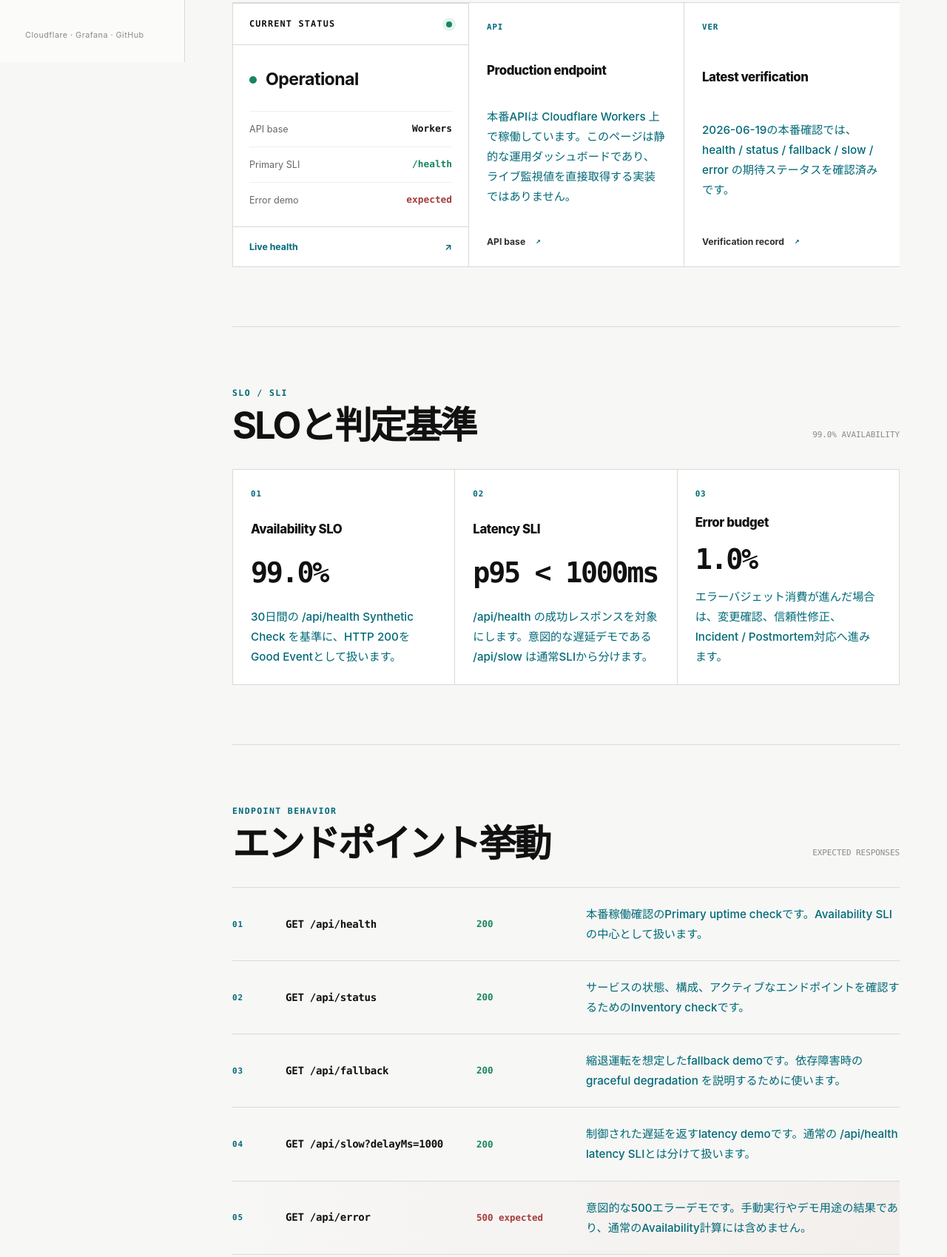
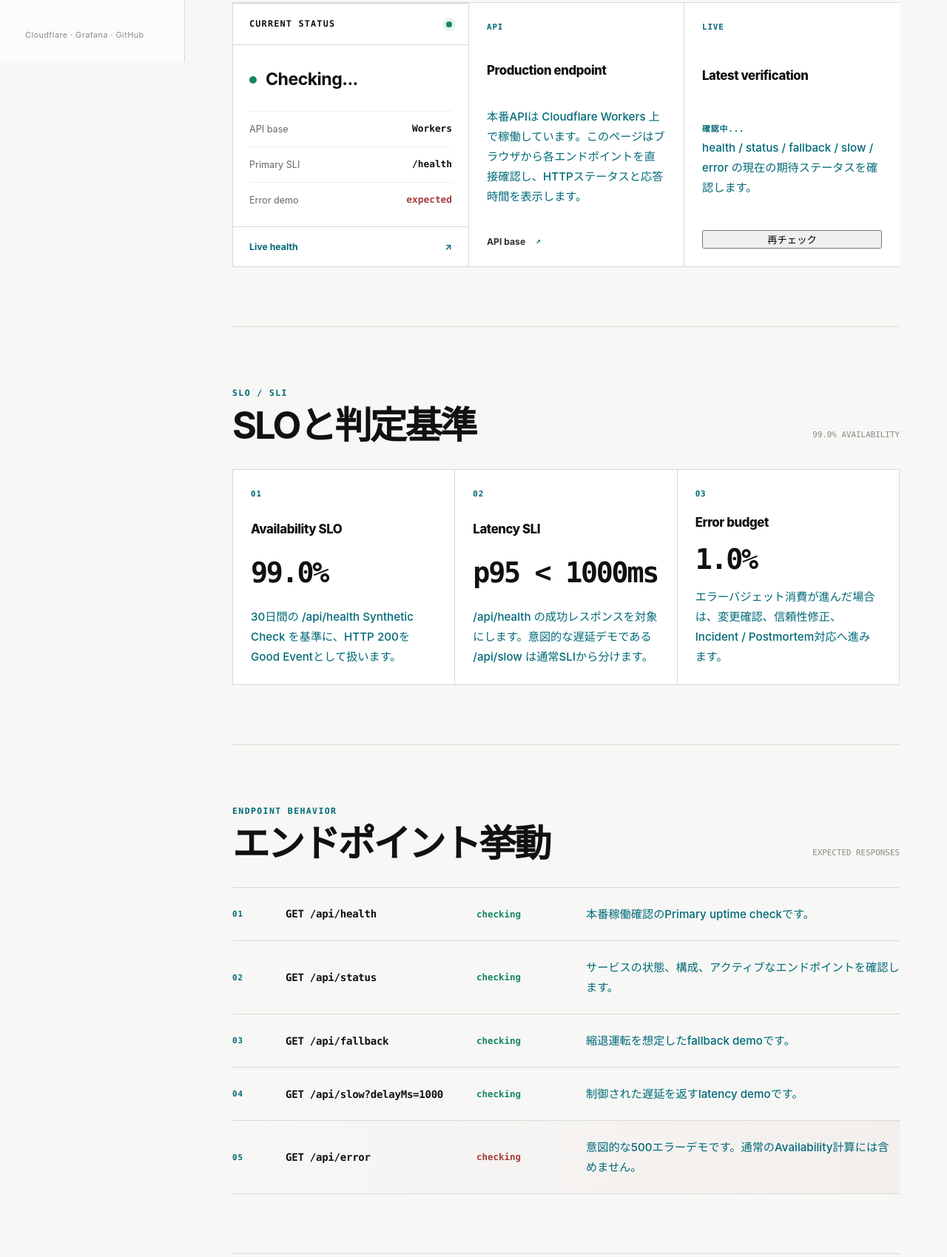
Before and after one commit to YDTNK/sre-lab, a plain HTML site: page apps/landing/reliability.html in a window 1280 px wide. Shown: the part 716-2415 px from the top of the page at 74% size. Drawn offline with Linux system fonts and the light colour scheme.

Commit message:
Add live reliability check placeholders

```diff
--- a/apps/landing/reliability.html
+++ b/apps/landing/reliability.html
@@ -8,9 +8,9 @@
     name="description"
     content="Reliability Demo APIのサービス状態、SLO、エンドポイント挙動、Runbook、Incident、Postmortemへの証跡をまとめたSREポートフォリオページです。"
   />
-  <link rel="stylesheet" href="/portfolio.css?v=20260620-reliability-1" />
-  <link rel="stylesheet" href="/architecture.css?v=20260620-reliability-1" />
-  <link rel="stylesheet" href="/reliability.css?v=20260620-reliability-1" />
+  <link rel="stylesheet" href="/portfolio.css?v=20260620-reliability-live-1" />
+  <link rel="stylesheet" href="/architecture.css?v=20260620-reliability-live-1" />
+  <link rel="stylesheet" href="/reliability.css?v=20260620-reliability-live-1" />
 </head>
 <body>
   <a class="skip-link" href="#main-content">本文へスキップ</a>
@@ -66,7 +66,7 @@
         <div class="page-summary" aria-label="Reliability summary">
           <p>Current scope</p>
           <strong>Service State · SLO · Endpoints · Evidence</strong>
-          <span>Static dashboard / API unchanged</span>
+          <span>Browser live checks / API unchanged</span>
         </div>
       </section>
 
@@ -83,11 +83,11 @@
           <article class="status-card reliability-status-card" aria-labelledby="api-state-title">
             <div class="status-card__header">
               <p id="api-state-title">Current Status</p>
-              <span class="status-card__pulse" aria-hidden="true"></span>
+              <span class="status-card__pulse" aria-hidden="true" data-live-pulse></span>
             </div>
-            <p class="status-card__state">
+            <p class="status-card__state" data-live-overall-state>
               <span aria-hidden="true"></span>
-              Operational
+              Checking...
             </p>
             <dl class="status-card__metrics">
               <div>
@@ -96,11 +96,11 @@
               </div>
               <div>
                 <dt>Primary SLI</dt>
-                <dd class="metric--success">/health</dd>
+                <dd data-live-primary-sli>/health</dd>
               </div>
               <div>
                 <dt>Error demo</dt>
-                <dd class="metric--danger">expected</dd>
+                <dd class="metric--danger" data-live-error-demo>expected</dd>
               </div>
             </dl>
             <a href="https://sre-lab-api.daisan-tanaka.workers.dev/api/health">Live health <span aria-hidden="true">↗</span></a>
@@ -109,15 +109,15 @@
           <article class="reliability-note-card">
             <span>API</span>
             <h3>Production endpoint</h3>
-            <p>本番APIは Cloudflare Workers 上で稼働しています。このページは静的な運用ダッシュボードであり、ライブ監視値を直接取得する実装ではありません。</p>
+            <p>本番APIは Cloudflare Workers 上で稼働しています。このページはブラウザから各エンドポイントを直接確認し、HTTPステータスと応答時間を表示します。</p>
             <a href="https://sre-lab-api.daisan-tanaka.workers.dev">API base <span aria-hidden="true">↗</span></a>
           </article>
 
           <article class="reliability-note-card">
-            <span>VER</span>
+            <span>LIVE</span>
             <h3>Latest verification</h3>
-            <p>2026-06-19の本番確認では、health / status / fallback / slow / error の期待ステータスを確認済みです。</p>
-            <a href="https://github.com/YDTNK/sre-lab/blob/main/docs/incidents/2026-06-19-reliability-demo-api-mvp-verification.md">Verification record <span aria-hidden="true">↗</span></a>
+            <p><span data-live-checked-at>確認中...</span><br />health / status / fallback / slow / error の現在の期待ステータスを確認します。</p>
+            <button class="reliability-refresh-button" type="button" data-live-refresh>再チェック</button>
           </article>
         </div>
       </section>
@@ -162,36 +162,36 @@
           <p class="section-heading__count">Expected responses</p>
         </div>
 
-        <div class="endpoint-list">
-          <article>
+        <div class="endpoint-list" data-live-endpoints>
+          <article data-live-endpoint="health">
             <span>01</span>
             <code>GET /api/health</code>
-            <strong class="metric--success">200</strong>
-            <p>本番稼働確認のPrimary uptime checkです。Availability SLIの中心として扱います。</p>
+            <strong class="metric--success" data-live-status>checking</strong>
+            <p><span data-live-description>本番稼働確認のPrimary uptime checkです。</span> <span class="endpoint-latency" data-live-latency></span></p>
           </article>
-          <article>
+          <article data-live-endpoint="status">
             <span>02</span>
             <code>GET /api/status</code>
-            <strong class="metric--success">200</strong>
-            <p>サービスの状態、構成、アクティブなエンドポイントを確認するためのInventory checkです。</p>
+            <strong class="metric--success" data-live-status>checking</strong>
+            <p><span data-live-description>サービスの状態、構成、アクティブなエンドポイントを確認します。</span> <span class="endpoint-latency" data-live-latency></span></p>
           </article>
-          <article>
+          <article data-live-endpoint="fallback">
             <span>03</span>
             <code>GET /api/fallback</code>
-            <strong class="metric--success">200</strong>
-            <p>縮退運転を想定したfallback demoです。依存障害時の graceful degradation を説明するために使います。</p>
+            <strong class="metric--success" data-live-status>checking</strong>
+            <p><span data-live-description>縮退運転を想定したfallback demoです。</span> <span class="endpoint-latency" data-live-latency></span></p>
           </article>
-          <article>
+          <article data-live-endpoint="slow">
             <span>04</span>
             <code>GET /api/slow?delayMs=1000</code>
-            <strong class="metric--success">200</strong>
-            <p>制御された遅延を返すlatency demoです。通常の /api/health latency SLIとは分けて扱います。</p>
+            <strong class="metric--success" data-live-status>checking</strong>
+            <p><span data-live-description>制御された遅延を返すlatency demoです。</span> <span class="endpoint-latency" data-live-latency></span></p>
           </article>
-          <article class="endpoint-list__expected-error">
+          <article class="endpoint-list__expected-error" data-live-endpoint="error">
             <span>05</span>
             <code>GET /api/error</code>
-            <strong class="metric--danger">500 expected</strong>
-            <p>意図的な500エラーデモです。手動実行やデモ用途の結果であり、通常のAvailability計算には含めません。</p>
+            <strong class="metric--danger" data-live-status>checking</strong>
+            <p><span data-live-description>意図的な500エラーデモです。通常のAvailability計算には含めません。</span> <span class="endpoint-latency" data-live-latency></span></p>
           </article>
         </div>
       </section>
@@ -256,5 +256,6 @@
       </footer>
     </div>
   </main>
+  <script src="/reliability.js?v=20260620-reliability-live-1" defer></script>
 </body>
 </html>
```
